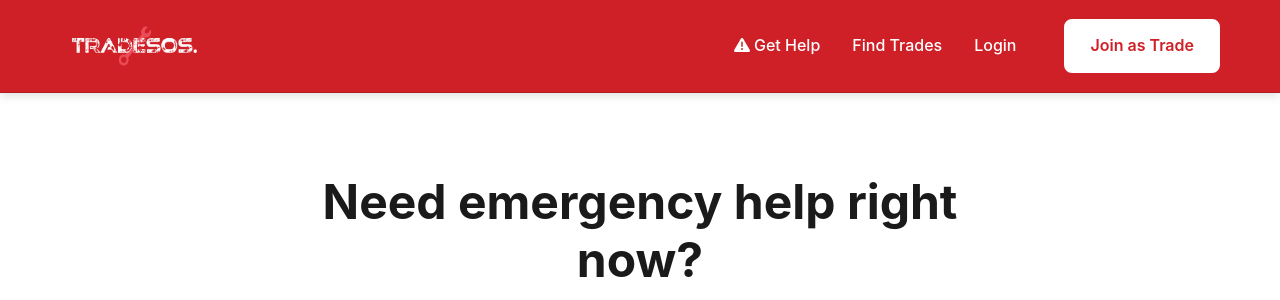
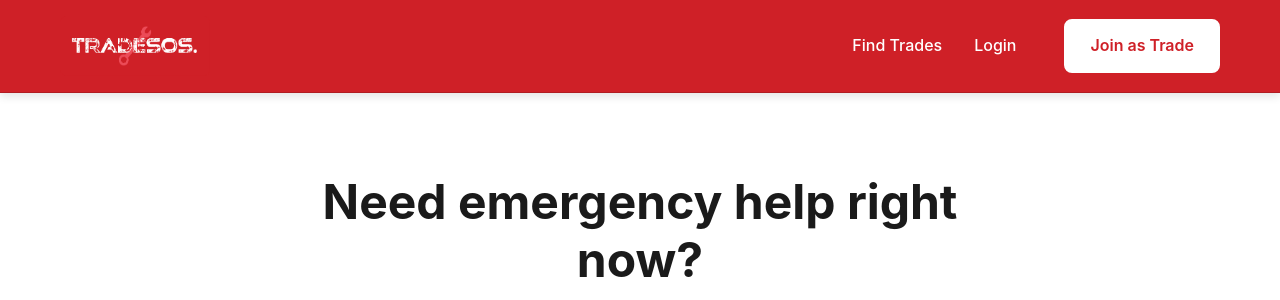
Before and after one commit to Vlad1343/TradeSOS, a Flask app: page / in a window 1280 px wide. Shown: the top 300 px of the page. Run offline with Flask 3, Linux system fonts and the light colour scheme; data that the repository does not hold is empty; some libraries are stand-ins or nearby versions.

Commit message:
Remove the "Get Help" tab from the navigation header
Removes the "Get Help" link from the header in `templates/base_checkatrade.html`.

Replit-Commit-Author: Agent
Replit-Commit-Session-Id: 4dc69728-33f4-43b5-ad79-57e2135000da
Replit-Commit-Checkpoint-Type: full_checkpoint
Replit-Commit-Screenshot-Url: https://storage.googleapis.com/screenshot-production-us-central1/99d5f9be-1c8c-441d-808b-75470323a71e/4dc69728-33f4-43b5-ad79-57e2135000da/gsDYQJL

```diff
--- a/templates/base_checkatrade.html
+++ b/templates/base_checkatrade.html
@@ -50,9 +50,6 @@
                             <i class="fas fa-sign-out-alt" style="margin-right: 4px;"></i>Logout
                         </a>
                     {% else %}
-                        <a href="{{ url_for('job_request') }}" class="nav-link">
-                            <i class="fas fa-exclamation-triangle" style="margin-right: 4px;"></i>Get Help
-                        </a>
                         <a href="{{ url_for('trade_directory') }}" class="nav-link">Find Trades</a>
                         <a href="{{ url_for('login') }}" class="nav-link">Login</a>
                         <a href="{{ url_for('register') }}?role=trade" class="btn btn-primary" style="margin-left: 16px;">
```
Also changed, not shown: uploads/20250902_144024_overflowing-kitchen-sink-2.jpg (added).
